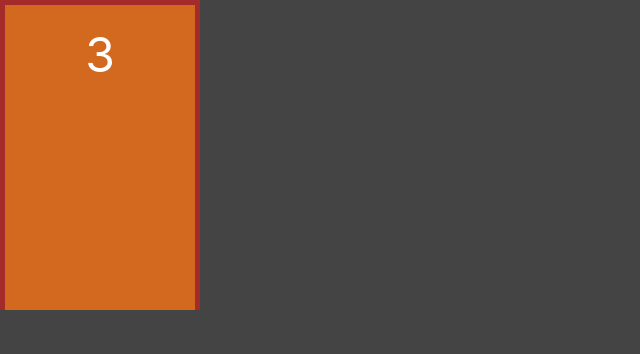
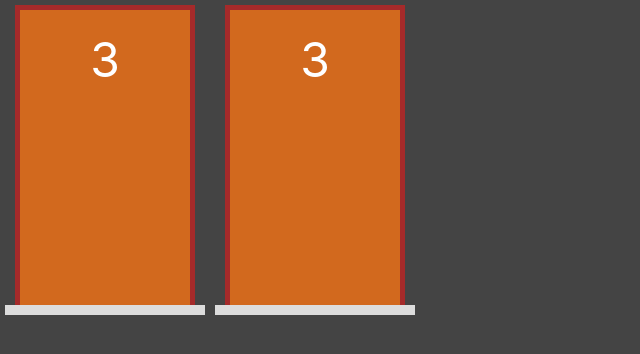
Before and after one commit to GustavoBozo/DoorGame-Cod3r, a Next.js app: page / in a window 1280 px wide. Shown: the top 354 px of the page, without its empty margins (0-640 px from the left). Built offline with nearby package versions, Linux system fonts and the light colour scheme.

Commit message:
Implementado chão as portas e componentes alinhados

```diff
--- a/components/Porta.jsx
+++ b/components/Porta.jsx
@@ -8,6 +8,7 @@
                     <div className={styles.numero}>3</div>
                 </div>
             </div>
+            <div className={styles.chao}></div>
         </div>
 
     )
--- a/pages/index.jsx
+++ b/pages/index.jsx
@@ -6,7 +6,8 @@
 
 export default function Home() {
   return (
-    <div>
+    <div style={{display: "flex"}}>
+      <Porta />
       <Porta />
     </div>
   )
--- a/styles/porta.module.css
+++ b/styles/porta.module.css
@@ -1,5 +1,9 @@
 .area {
     display: flex;
+    flex-direction: column;
+    align-items: center;
+    margin: 5px;
+
     width: var(--area-porta-largura);
     height: var(--area-porta-altura);
 }
@@ -7,6 +11,7 @@
 .batente {
     display: flex;
     flex-grow: 1;
+    width: 90%;
 
     border-left: 5px solid brown;
     border-top: 5px solid brown;
@@ -23,6 +28,7 @@
 
     flex-grow: 1;
 
+
     /* Css temporario */
     /* width: var(--area-porta-largura);
     height: var(--area-porta-altura); */
@@ -33,3 +39,10 @@
     font-size: 3rem;
 
 }
+
+.chao {
+    height: 10px;
+    width: 100%;
+    background-color: #ddd;
+
+}
```
